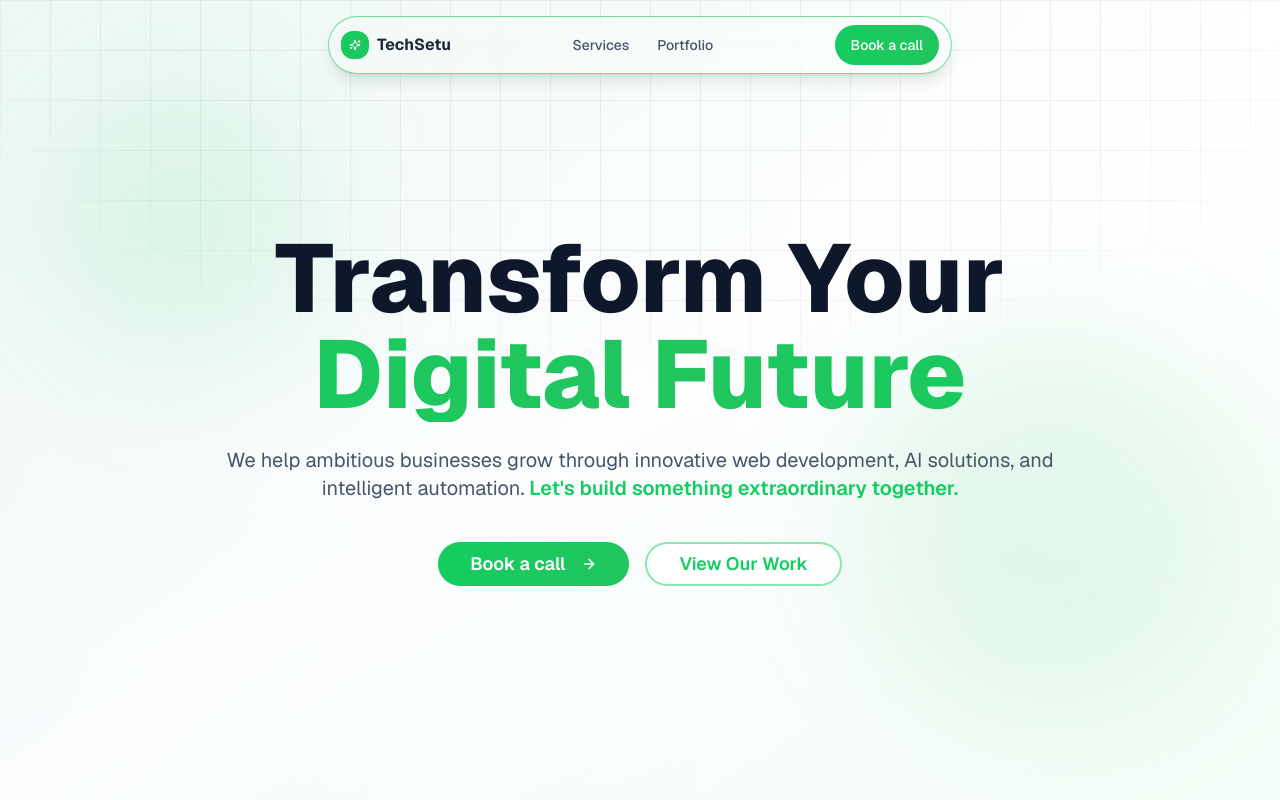
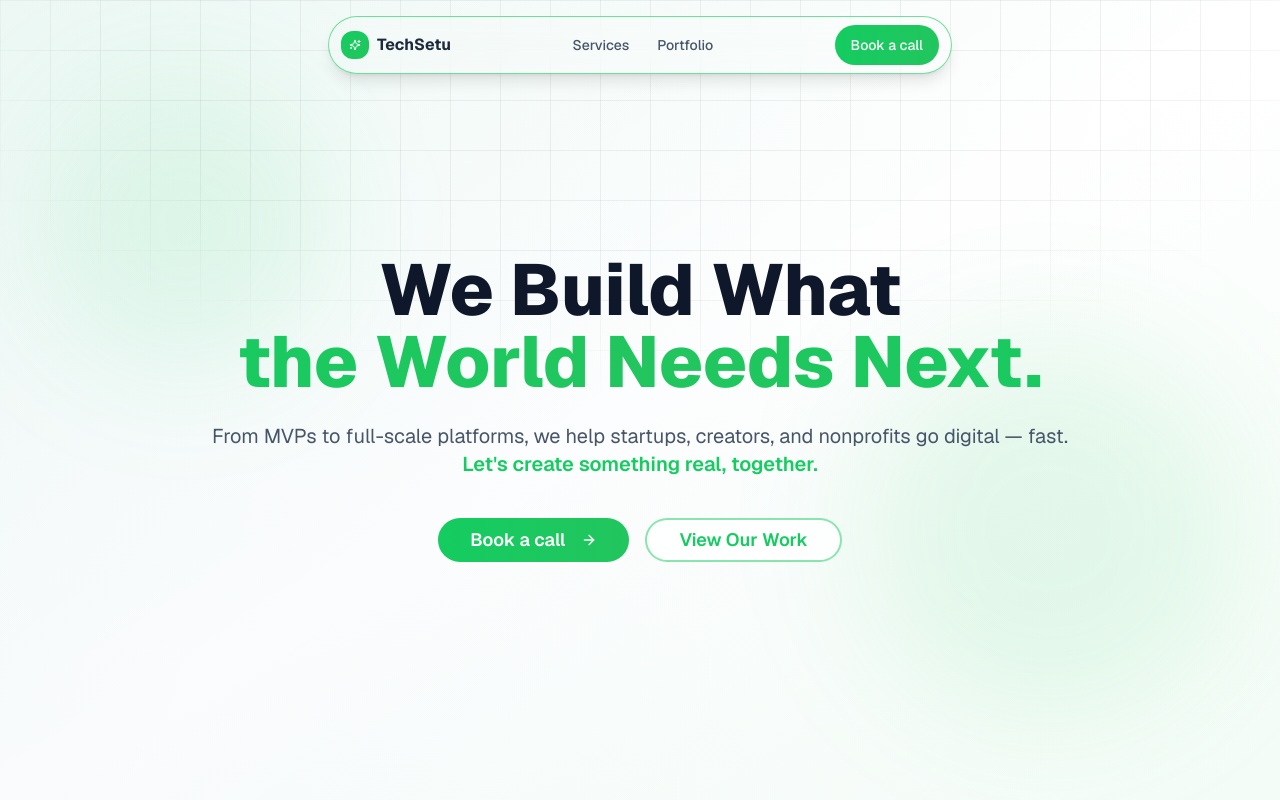
Before and after one commit to varunrewadi/techsetu, a Next.js app: page / in a window 1280 px wide. Shown: the top 800 px of the page. Built offline with nearby package versions, Linux system fonts and the light colour scheme.

Commit message:
home page hero changed and scrollbar removed

```diff
--- a/app/globals.css
+++ b/app/globals.css
@@ -103,22 +103,7 @@
 /* Smooth scrolling */
 html {
   scroll-behavior: smooth;
+  overflow-y: scroll;
+  -ms-overflow-style: none;   /* IE and Edge */
+  scrollbar-width: none;      /* Firefox */
 }
-
-/* Custom scrollbar */
-::-webkit-scrollbar {
-  width: 8px;
-}
-
-::-webkit-scrollbar-track {
-  background: #f1f5f9;
-}
-
-::-webkit-scrollbar-thumb {
-  background: linear-gradient(to bottom, #10b981, #059669);
-  border-radius: 4px;
-}
-
-::-webkit-scrollbar-thumb:hover {
-  background: linear-gradient(to bottom, #059669, #047857);
-}
--- a/app/page.tsx
+++ b/app/page.tsx
@@ -24,17 +24,18 @@ export default function HomePage() {
           {/* Reverted sm: padding to original values */}
           <div className="text-center pt-24 pb-12 sm:pt-20 sm:pb-16">
             {/* Larger mobile font size, original desktop sizes restored */}
-            <h1 className="text-5xl md:text-7xl lg:text-8xl font-extrabold text-slate-900 mb-6 leading-tight">
-              Transform Your
+
+            <h1 className="text-5xl md:text-7xl lg:text-7xl font-extrabold text-slate-900 mb-6 leading-tight">
+              We Build What
               <span className="block bg-gradient-to-r from-[#14CC60] via-green-500 to-[#14CC60] bg-clip-text text-transparent">
-                Digital Future
+                the World Needs Next.
               </span>
             </h1>
 
             {/* Larger mobile font size, original desktop sizes & max-width restored */}
             <p className="text-lg md:text-xl text-slate-600 mb-10 max-w-md sm:max-w-xl md:max-w-4xl mx-auto leading-relaxed">
-              We help ambitious businesses grow through innovative web development, AI solutions, and intelligent automation.
-              <span className="font-semibold text-[#14CC60]"> Let's build something extraordinary together.</span>
+             From MVPs to full-scale platforms, we help startups, creators, and nonprofits go digital — fast.
+              <span className="font-semibold text-[#14CC60]"> Let's create something real, together.</span>
             </p>
 
             {/* This mobile-first pattern correctly scopes changes to mobile view only */}
```
